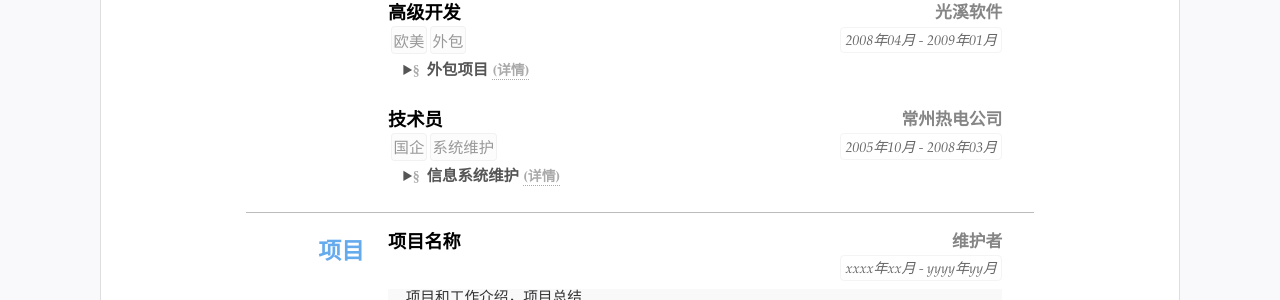
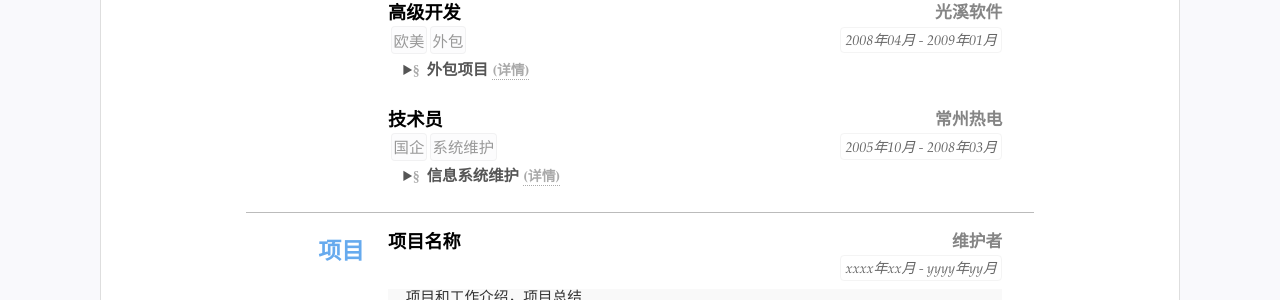
Before and after one commit to kennykong/resume, a Jekyll site: the page built from index.html, in a window 1280 px wide and 900 px high, scrolled down 2242 px. Shown: the part 147-447 px from the top of the window. Built offline with Jekyll 4.4.1, drawn with Linux system fonts in a browser that asks for light colours.

Commit message:
update resume.yml

```diff
--- a/_data/resume.yml
+++ b/_data/resume.yml
@@ -179,7 +179,7 @@ main: #简历主要内容，
     detail: 待完善。。。
 
   - title: 技术员
-    sub: 常州热电公司
+    sub: 常州热电
     duration: "2005年10月 - 2008年03月"
     tags:
       - 国企
```
